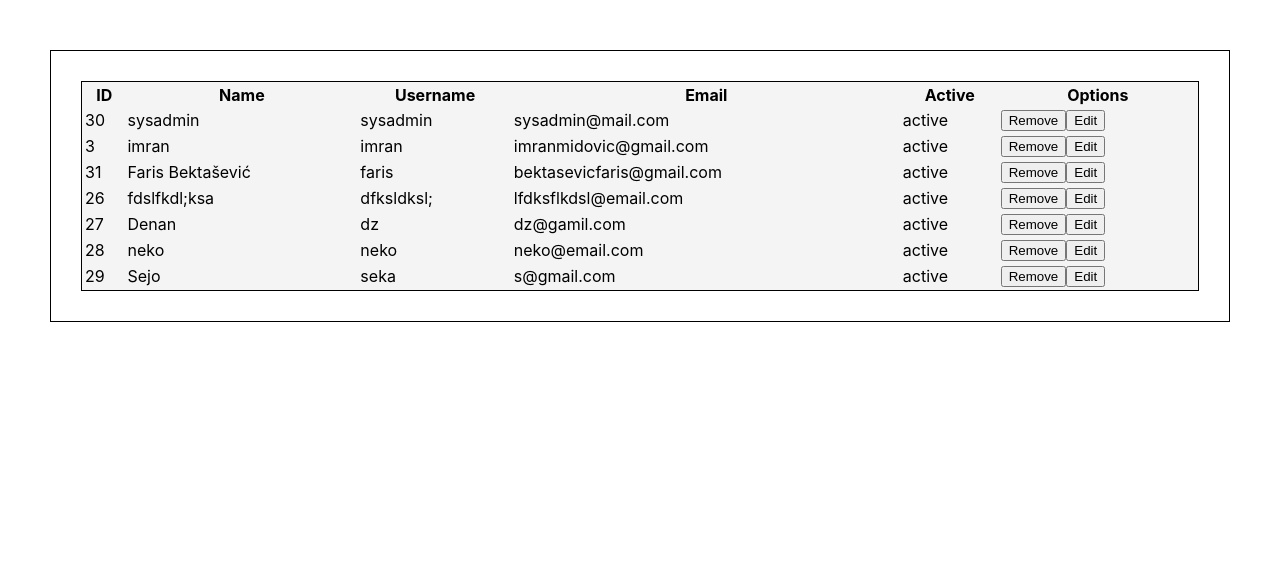
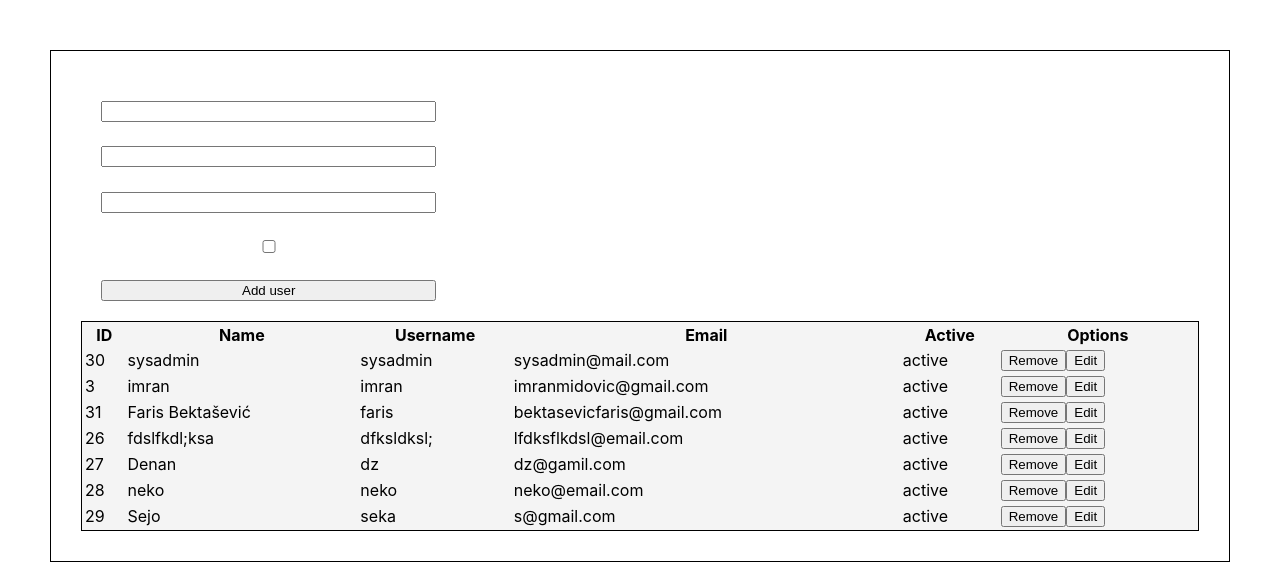
Before and after one commit to dzemildupljak/reactGrupa1, a React (Create React App) app: page / in a window 1280 px wide. Shown: the top 570 px of the page. Built offline with nearby package versions, Linux system fonts and the light colour scheme.

Commit message:
add new user

```diff
--- a/src/App.css
+++ b/src/App.css
@@ -19,3 +19,11 @@
   background-color: #f4f4f4;
   border: 1px solid black;
 }
+.form-container {
+  width: 30%;
+  height: 200px;
+  display: flex;
+  flex-direction: column;
+  justify-content: space-between;
+  margin: 20px;
+}
--- a/src/App.js
+++ b/src/App.jsx
@@ -1,4 +1,4 @@
-import React, { useEffect, useState } from "react";
+import React, { useState } from "react";
 import "./App.css";
 import User from "./components/User";
 
@@ -62,6 +62,13 @@ function App() {
     },
   ]);
 
+  const [user, setUser] = useState({
+    name: "",
+    username: "",
+    email: "",
+    is_active: false,
+  });
+
   const removeUser = (uId) => {
     setUsers(
       users.filter((u) => {
@@ -71,9 +78,80 @@ function App() {
       })
     );
   };
+  const greatesId = () => {
+    let maxid = users[0].id;
+    users.forEach((u) => {
+      if (u.id > maxid) {
+        maxid = u.id;
+      }
+    });
+    return maxid;
+  };
+
+  const inputHandler = (e) => {
+    e.preventDefault();
+    setUser((prevState) => {
+      if (e.target.name === "is_active") {
+        return {
+          ...prevState,
+          [e.target.name]: !user.is_active,
+        };
+      } else {
+        return {
+          ...prevState,
+          [e.target.name]: e.target.value,
+        };
+      }
+    });
+  };
+
+  const addNewUser = () => {
+    setUsers([...users, { id: greatesId() + 1, ...user }]);
+    setUser({
+      name: "",
+      username: "",
+      email: "",
+      is_active: false,
+    });
+  };
 
   return (
     <div className="container">
+      <div className="form-container">
+        <input
+          type="text"
+          name="name"
+          value={user.name}
+          onChange={(e) => {
+            inputHandler(e);
+          }}
+        />
+        <input
+          type="text"
+          name="username"
+          value={user.username}
+          onChange={(e) => {
+            inputHandler(e);
+          }}
+        />
+        <input
+          type="text"
+          name="email"
+          value={user.email}
+          onChange={(e) => {
+            inputHandler(e);
+          }}
+        />
+        <input
+          type="checkbox"
+          name="is_active"
+          checked={user.is_active}
+          onChange={(e) => {
+            inputHandler(e);
+          }}
+        />
+        <button onClick={addNewUser}>Add user</button>
+      </div>
       <table className="user-table">
         <thead>
           <tr>
```
